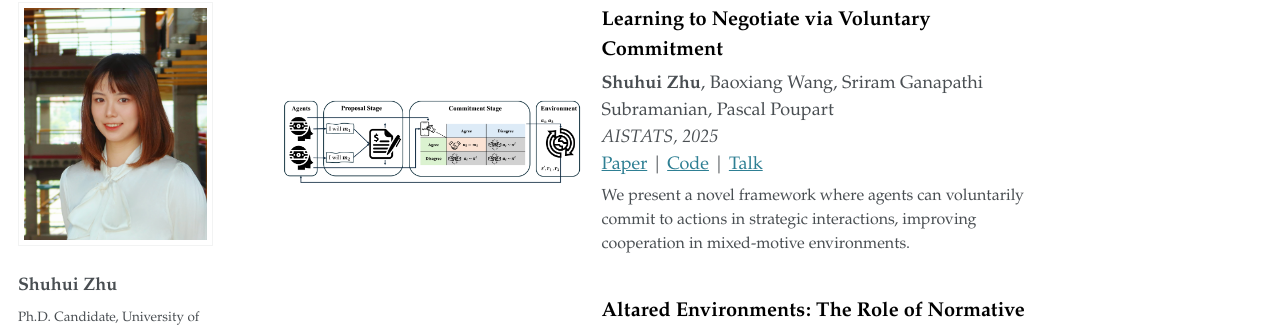
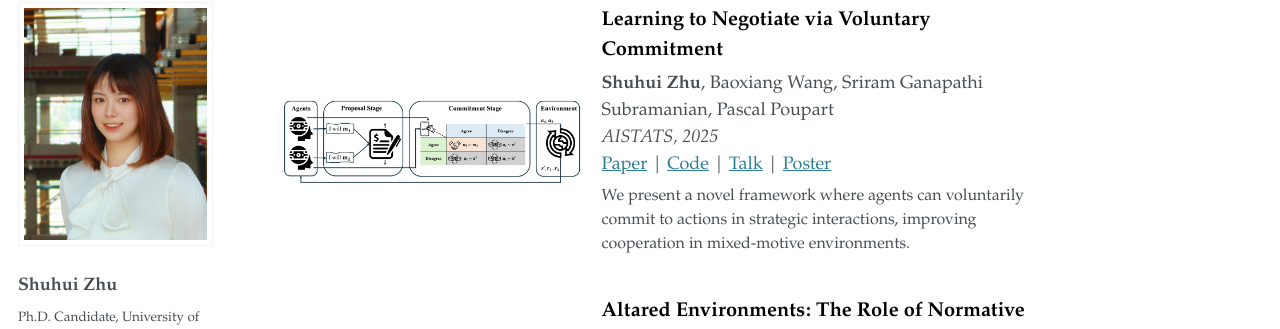
Before and after one commit to shuhui-zhu/shuhui-zhu.github.io, a Jekyll site: the page built from _pages/about.md, in a window 1280 px wide and 900 px high, scrolled down 695 px. Shown: the part 104-433 px from the top of the window. Built offline with Jekyll 4.4.1, drawn with Linux system fonts in a browser that asks for light colours; some web fonts are replaced.

Commit message:
add poster for aistats

```diff
--- a/_pages/about.md
+++ b/_pages/about.md
@@ -35,7 +35,8 @@ Publications
       <i>AISTATS, 2025</i> <br>
       <a href="https://arxiv.org/abs/2503.03866" style="color: #2E7F93;">Paper</a> |
       <a href="https://github.com/shuhui-zhu/DCL" style="color: #2E7F93;">Code</a> |
-      <a href="https://shuhui-zhu.github.io/files/seminar_talk_commitment.pdf" style="color: #2E7F93;">Talk</a>
+      <a href="https://shuhui-zhu.github.io/files/seminar_talk_commitment.pdf" style="color: #2E7F93;">Talk</a> |
+      <a href="https://shuhui-zhu.github.io/files/AISTATS_poster" style="color: #2E7F93;">Poster</a>
     </p>
     <p style="font-size: 16px; line-height: 1.5; margin-top: 0">
       We present a novel framework where agents can voluntarily commit to actions in strategic interactions, improving cooperation in mixed-motive environments.
```
Also changed, not shown: 1 other file.
